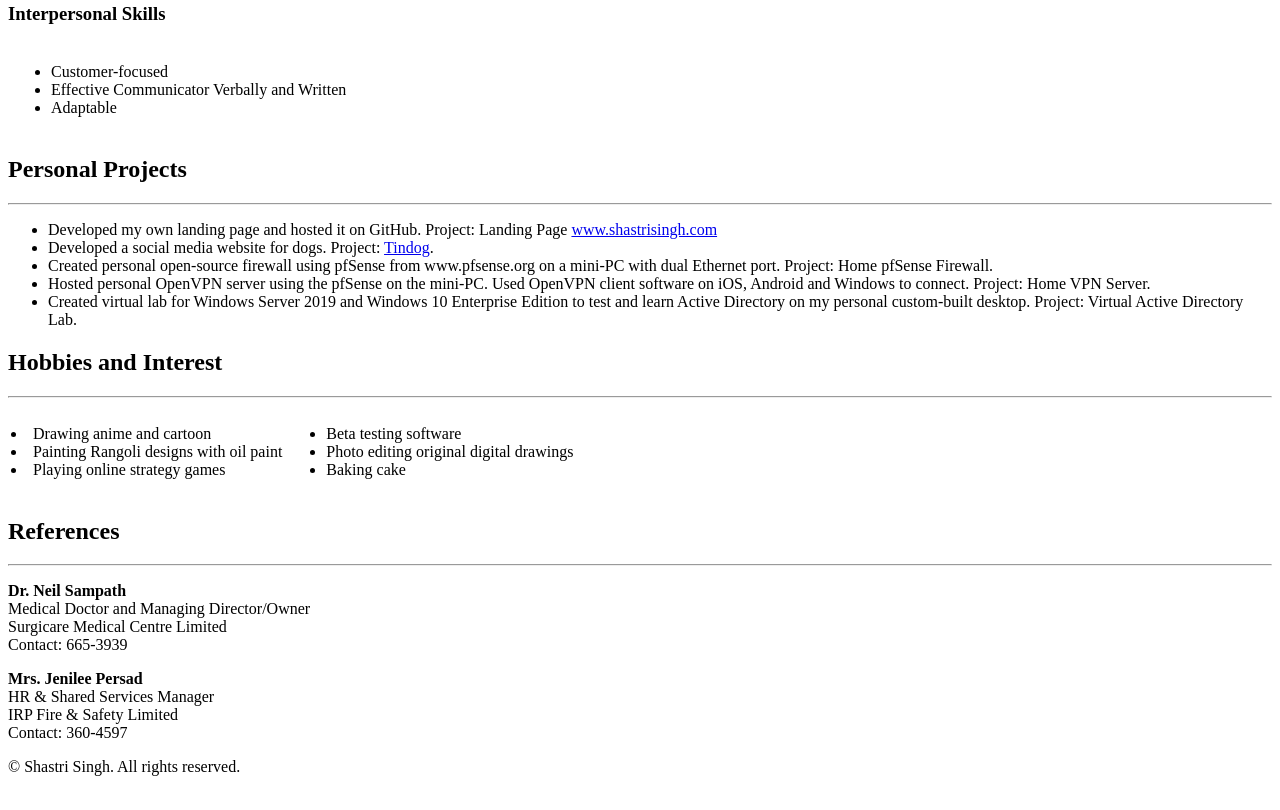
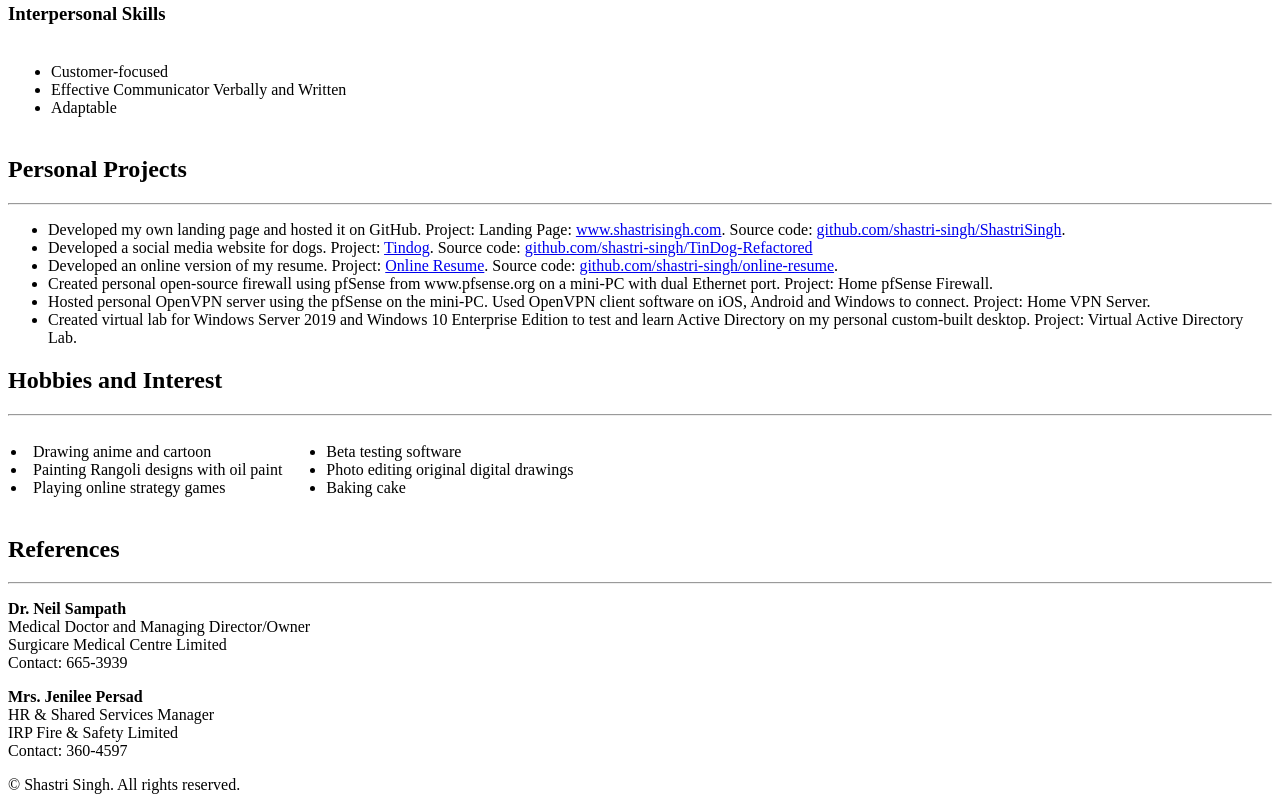
Before and after one commit to shastri-singh/online-resume, a plain HTML site: page index.html in a window 1280 px wide. Shown: the part 1278-2088 px from the top of the page. Drawn offline with Linux system fonts and the light colour scheme.

Commit message:
Updated personal projects

```diff
--- a/index.html
+++ b/index.html
@@ -160,9 +160,13 @@
   <hr>
   <ul>
     <li>
-      Developed my own landing page and hosted it on GitHub. Project: Landing Page <a href="www.shastrisingh.com">www.shastrisingh.com</a>
+      Developed my own landing page and hosted it on GitHub. Project: Landing Page: <a href="www.shastrisingh.com">www.shastrisingh.com</a>. Source code: <a href="https://github.com/shastri-singh/ShastriSingh">github.com/shastri-singh/ShastriSingh</a>.
     </li>
-    <li>Developed a social media website for dogs. Project: <a href="https://github.com/shastri-singh/TinDog-Refactored">Tindog</a>.
+    <li>
+        Developed a social media website for dogs. Project: <a href="https://github.com/shastri-singh/TinDog-Refactored">Tindog</a>. Source code: <a href="https://github.com/shastri-singh/TinDog-Refactored">github.com/shastri-singh/TinDog-Refactored</a>
+    </li>
+    <li>
+        Developed an online version of my resume. Project: <a href="https://github.com/shastri-singh/online-resume">Online Resume</a>. Source code: <a href="https://github.com/shastri-singh/online-resume">github.com/shastri-singh/online-resume</a>.
     </li>
     <li>
       Created personal open-source firewall using pfSense from www.pfsense.org on a mini-PC with dual Ethernet port. Project: Home pfSense Firewall.
```
